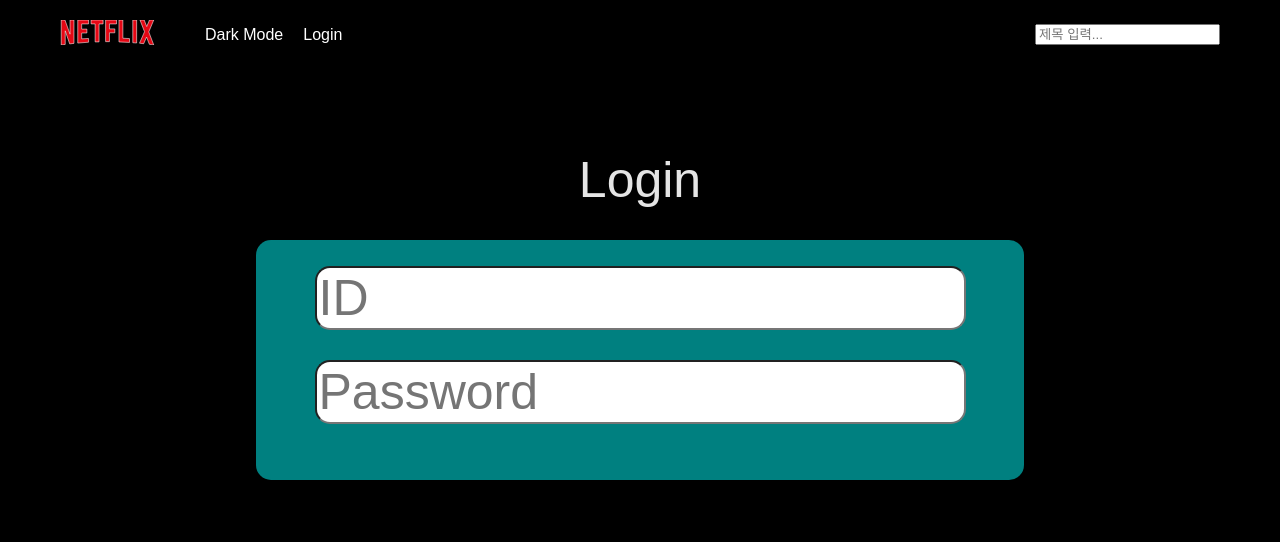
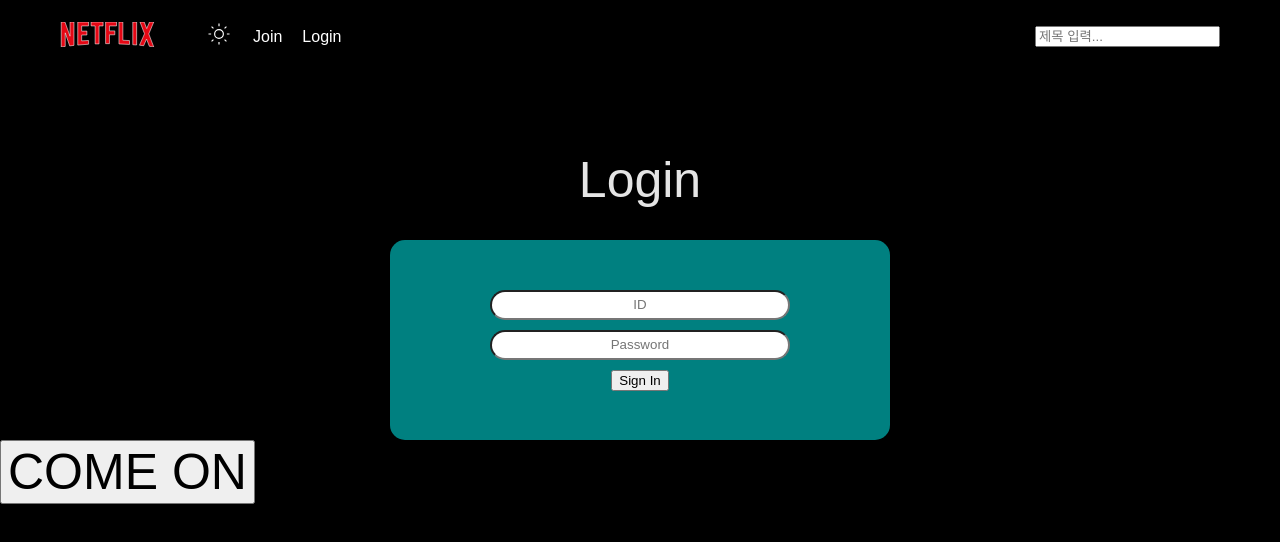
Before and after one commit to JYPIT/Cinema-Paradiso, a React (Create React App) app: page /login in a window 1280 px wide. Shown: the top 542 px of the page. Built offline with nearby package versions, Linux system fonts and the light colour scheme.

Commit message:
Login & Join form 구성

```diff
--- a/package.json
+++ b/package.json
@@ -18,6 +18,7 @@
     "styled-components": "^5.3.6",
     "web-vitals": "^2.1.4"
   },
+  "proxy": "http://localhost:8080",
   "scripts": {
     "start": "react-scripts start",
     "build": "react-scripts build",
@@ -44,5 +45,5 @@
       "last 1 safari version"
     ]
   },
-  "homepage": "https://jypit.github.io/cinema-paradiso"
+  "homepage": "."
 }
--- a/src/App.js
+++ b/src/App.js
@@ -1,20 +1,34 @@
 import { BrowserRouter, Route, Routes } from "react-router-dom";
 import Header from "./components/Header";
-import Detail from "./routes/Detail";
 import Home from "./routes/Home";
 import Login from "./routes/Login";
 import Search from "./routes/Search";
+import axios from "axios";
+import Shop from "./routes/Shop";
+import Join from "./routes/Join";
 
 function App() {
+  const selectAll = async () => {
+    console.log("SELECT *");
+    const result = await axios.get("/shop");
+    console.log(result);
+  };
   return (
     <BrowserRouter>
       <Header />
       <Routes>
+        <Route path="shop" element={<Shop />} />
+        <Route path="join" element={<Join />} />
         <Route path="login" element={<Login />} />
         <Route path="search" element={<Search />} />
         <Route path="movies/:id" element={<Home />} />
         <Route path="/*" element={<Home />} />
       </Routes>
+      <div id="App">
+        <button onClick={selectAll} style={{ fontSize: "50px" }}>
+          COME ON
+        </button>
+      </div>
     </BrowserRouter>
   );
 }
--- a/src/components/Header.js
+++ b/src/components/Header.js
@@ -104,7 +104,21 @@ function Header() {
           </Logo>
         </StyledLink>
         <Items>
-          <Item>Dark Mode</Item>
+          <Item>
+            <svg
+              fill="none"
+              stroke="currentColor"
+              width="28px"
+              viewBox="0 0 24 24"
+              xmlns="http://www.w3.org/2000/svg"
+              aria-hidden="true"
+            >
+              <path d="M12 3v2.25m6.364.386l-1.591 1.591M21 12h-2.25m-.386 6.364l-1.591-1.591M12 18.75V21m-4.773-4.227l-1.591 1.591M5.25 12H3m4.227-4.773L5.636 5.636M15.75 12a3.75 3.75 0 11-7.5 0 3.75 3.75 0 017.5 0z"></path>
+            </svg>
+          </Item>
+          <Item>
+            <StyledLink to={"Join"}>Join</StyledLink>
+          </Item>
           <Item>
             <StyledLink to={"Login"}>Login</StyledLink>
           </Item>
--- a/src/routes/Detail.js
+++ /dev/null
@@ -1,16 +0,0 @@
-import styled from "styled-components";
-
-const Wrapper = styled.div`
-  height: 100vh;
-  font-size: 100px;
-  background-color: red;
-`;
-function Detail() {
-  return (
-    <Wrapper>
-      <h1>Hello Detail</h1>
-    </Wrapper>
-  );
-}
-
-export default Detail;
--- /dev/null
+++ b/src/routes/Join.js
@@ -0,0 +1,55 @@
+import styled from "styled-components";
+
+const Wrapper = styled.div`
+  display: flex;
+  flex-direction: column;
+  justify-content: center;
+  align-items: center;
+  height: 80vh;
+`;
+const Title = styled.h1`
+  font-size: 50px;
+  margin-bottom: 30px;
+`;
+const JoinBox = styled.div`
+  display: flex;
+  justify-content: center;
+  align-items: center;
+  width: 500px;
+  height: 200px;
+  border-radius: 15px;
+  background-color: teal;
+`;
+const JoinForm = styled.form`
+  display: flex;
+  flex-direction: column;
+  justify-content: center;
+  align-items: center;
+`;
+
+const JoinInput = styled.input`
+  border-radius: 8px;
+  margin-bottom: 10px;
+  width: 300px;
+  height: 30px;
+  text-align: center;
+`;
+
+function Join() {
+  return (
+    <Wrapper>
+      <Title>JOIN</Title>
+      <JoinBox>
+        <JoinForm action="">
+          <JoinInput type="email" placeholder="Email" required />
+          <JoinInput type="text" placeholder="Nickname" required />
+          <JoinInput type="password" placeholder="Password" required />
+          <JoinInput type="password" placeholder="Confirm Password" required />
+          <button type="submit">Join</button>
+        </JoinForm>
+      </JoinBox>
+    </Wrapper>
+  );
+}
+
+export default Join;
--- a/src/routes/Login.js
+++ b/src/routes/Login.js
@@ -17,8 +17,8 @@ const LoginBox = styled.div`
   display: inherit;
   justify-content: center;
   align-items: center;
-  width: 60vw;
-  height: 30vh;
+  width: 500px;
+  height: 200px;
   border-radius: 15px;
   background-color: teal;
 `;
@@ -26,12 +26,16 @@ const LoginBox = styled.div`
 const LoginForm = styled.form`
   display: flex;
   flex-direction: column;
+  justify-content: center;
+  align-items: center;
 `;
 
 const LoginInput = styled.input`
-  font-size: 50px;
   border-radius: 15px;
-  margin-bottom: 30px;
+  margin-bottom: 10px;
+  width: 300px;
+  height: 30px;
+  text-align: center;
 `;
 
 function Login() {
@@ -41,7 +45,8 @@ function Login() {
       <LoginBox>
         <LoginForm action="">
           <LoginInput type="text" placeholder="ID" />
-          <LoginInput type="text" placeholder="Password" />
+          <LoginInput type="password" placeholder="Password" />
+          <button type="submit">Sign In</button>
         </LoginForm>
       </LoginBox>
     </Wrapper>
--- /dev/null
+++ b/src/routes/Shop.js
@@ -0,0 +1,5 @@
+function Shop() {
+  return <h1>SHOPPPPP</h1>;
+}
+
+export default Shop;
```
